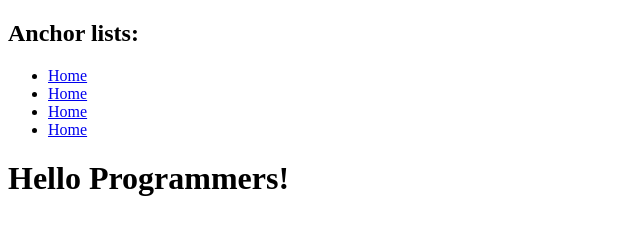
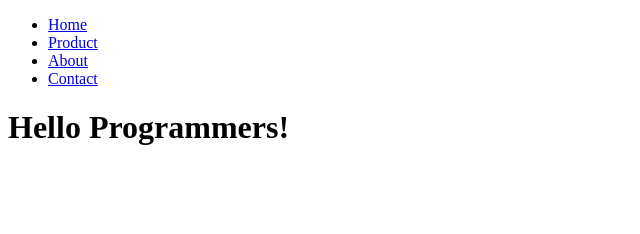
Before and after one commit to jaber-khan7/gitDemo, a plain HTML site: page index.html in a window 1280 px wide. Shown: the whole page, without its empty margins (0-640 px from the left). Drawn offline with Linux system fonts and the light colour scheme.

Commit message:
deleted all and make a navbar

```diff
--- a/index.html
+++ b/index.html
@@ -7,15 +7,17 @@
     <title>Document</title>
 </head>
 <body>
-    <h2>
-        Anchor lists:
-    </h2>
-    <ul>
-        <li><a href="#"> Home </a></li>
-        <li><a href="#"> Home </a></li>
-        <li><a href="#"> Home </a></li>
-        <li><a href="#"> Home </a></li>
-    </ul>
+
+    <header id="header">
+        <nav id="navbar">
+            <ul>
+                <li><a href="#"> Home </a></li>
+                <li><a href="#"> Product </a></li>
+                <li><a href="#"> About </a></li>
+                <li><a href="#"> Contact </a></li>
+            </ul>
+        </nav>
+    </header>
 </body>
     <h1>
         Hello Programmers!
```
